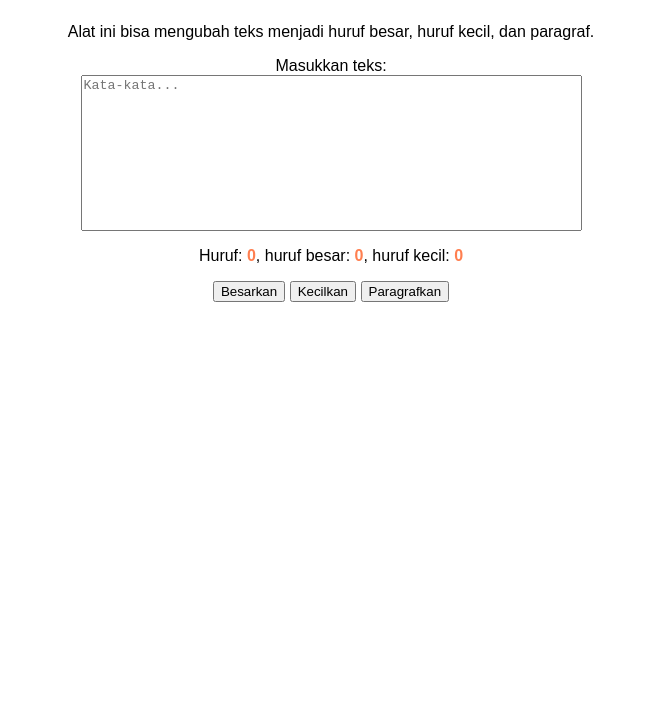
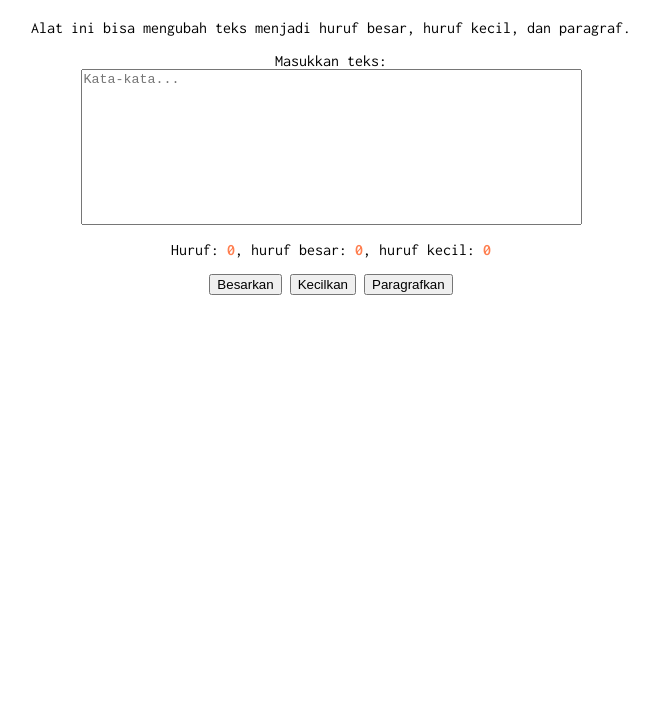
Before and after one commit to Riyan315/KPL_Riyan_Hidayat_Taufik_103122400050_S1-SE-08-02, a plain HTML site: page 03_GUI_Builder_dan_GitHub/TP/index.html in a window 1280 px wide. Shown: the part 81-800 px from the top of the page, without its empty margins (309-967 px from the left). Drawn offline with Linux system fonts and the light colour scheme.

Commit message:
update font

```diff
--- a/03_GUI_Builder_dan_GitHub/TP/index.css
+++ b/03_GUI_Builder_dan_GitHub/TP/index.css
@@ -2,7 +2,7 @@ body {
     display: flex;
     flex-direction: column;
     align-items: center;
-    font-family :Arial, Helvetica, sans-serif
+    font-family: 'Inconsolata', monospace;
 }
 
 .kotak-input {
--- a/03_GUI_Builder_dan_GitHub/TP/index.html
+++ b/03_GUI_Builder_dan_GitHub/TP/index.html
@@ -5,6 +5,7 @@
     <meta name="viewport" content="width=device-width, initial-scale=1.0">
     <title>Guthib</title>
     <link rel="stylesheet" href="./index.css">
+    <link href="https://fonts.googleapis.com/css2?family=Inconsolata:wght@200..900&display=swap" rel="stylesheet">
 </head>
 <body>
     <h1>Pengkonversi Gaya Teks</h1>
```
